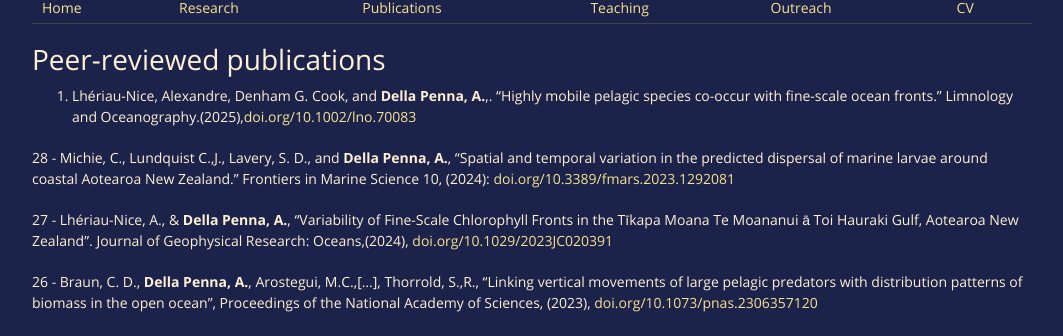
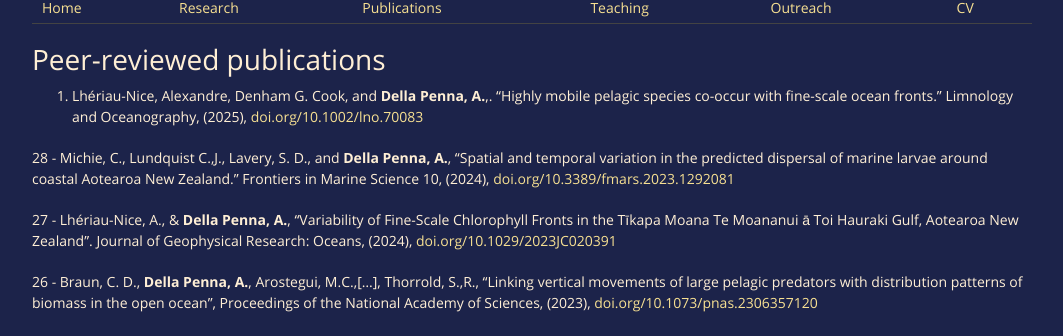
Before and after one commit to AliceDellaPenna/alicedellapenna.github.io, a Jekyll site: the page built from publications.md, in a window 1280 px wide and 900 px high. Shown: the part 242-578 px from the top of the window, without its empty margins (108-1171 px from the left). Built offline with Jekyll 4.4.1, drawn with Linux system fonts in a browser that asks for light colours; the repository's description, which GitHub fills in, is left out.

Commit message:
Update publications.md

```diff
--- a/publications.md
+++ b/publications.md
@@ -9,11 +9,11 @@ title: publications
 Peer-reviewed publications
 ==========================
 
-29. Lhériau‐Nice, Alexandre, Denham G. Cook, and **Della Penna, A.**,. "Highly mobile pelagic species co‐occur with fine‐scale ocean fronts." Limnology and Oceanography.(2025),[doi.org/10.1002/lno.70083](doi.org/10.1002/lno.70083)
+29. Lhériau‐Nice, Alexandre, Denham G. Cook, and **Della Penna, A.**,. "Highly mobile pelagic species co‐occur with fine‐scale ocean fronts." Limnology and Oceanography, (2025), [doi.org/10.1002/lno.70083](doi.org/10.1002/lno.70083)
 
-28 -  Michie, C., Lundquist C.,J., Lavery, S. D., and **Della Penna, A.**, "Spatial and temporal variation in the predicted dispersal of marine larvae around coastal Aotearoa New Zealand." Frontiers in Marine Science 10, (2024): [doi.org/10.3389/fmars.2023.1292081](doi.org/10.3389/fmars.2023.1292081)
+28 -  Michie, C., Lundquist C.,J., Lavery, S. D., and **Della Penna, A.**, "Spatial and temporal variation in the predicted dispersal of marine larvae around coastal Aotearoa New Zealand." Frontiers in Marine Science 10, (2024), [doi.org/10.3389/fmars.2023.1292081](doi.org/10.3389/fmars.2023.1292081)
 
-27 - Lhériau‐Nice, A., & **Della Penna, A.**, "Variability of Fine‐Scale Chlorophyll Fronts in the Tīkapa Moana Te Moananui ā Toi Hauraki Gulf, Aotearoa New Zealand". Journal of Geophysical Research: Oceans,(2024), [doi.org/10.1029/2023JC020391](doi.org/10.1029/2023JC020391)
+27 - Lhériau‐Nice, A., & **Della Penna, A.**, "Variability of Fine‐Scale Chlorophyll Fronts in the Tīkapa Moana Te Moananui ā Toi Hauraki Gulf, Aotearoa New Zealand". Journal of Geophysical Research: Oceans, (2024), [doi.org/10.1029/2023JC020391](doi.org/10.1029/2023JC020391)
 
 26 - Braun, C. D., **Della Penna, A.**, Arostegui, M.C.,[...], Thorrold, S.,R., “Linking vertical movements of large pelagic predators with distribution patterns of biomass in the open ocean”, Proceedings of the National Academy of Sciences, (2023), [doi.org/10.1073/pnas.2306357120](doi.org/10.1073/pnas.2306357120)
 
```
